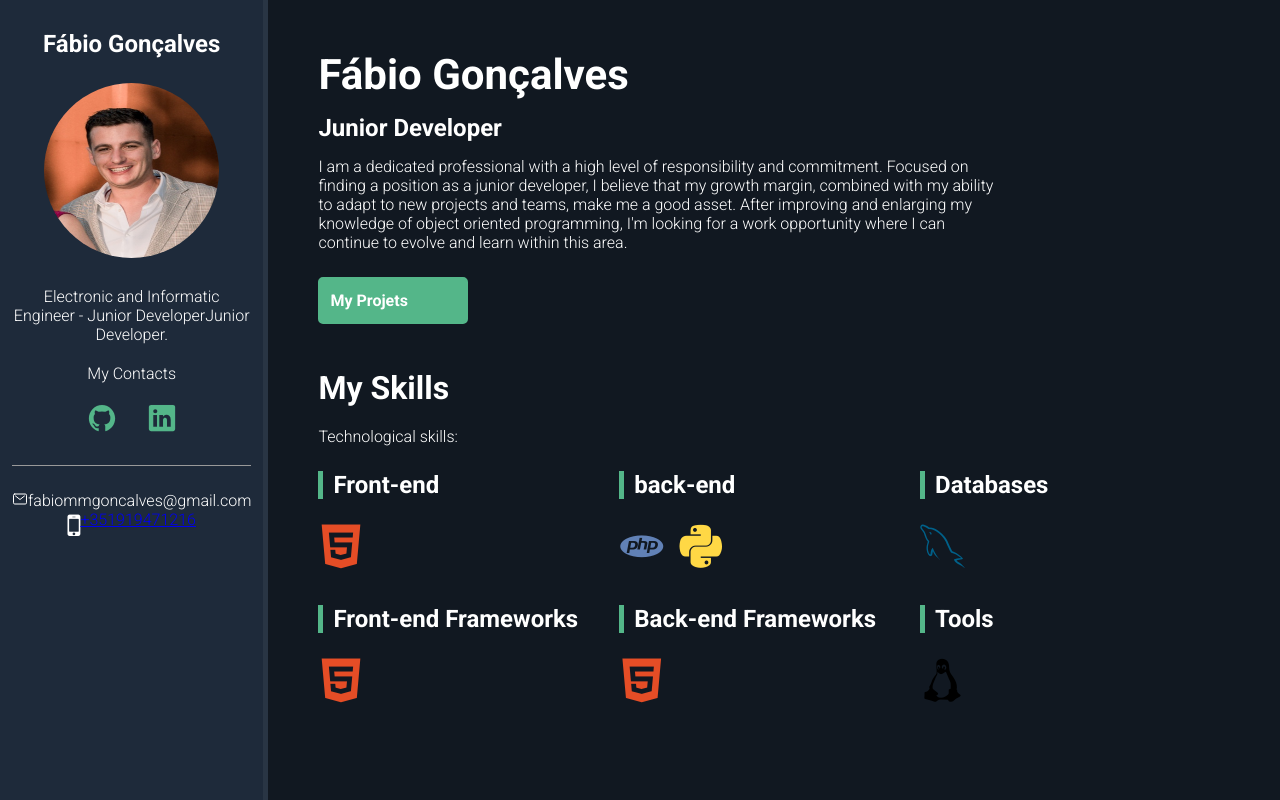
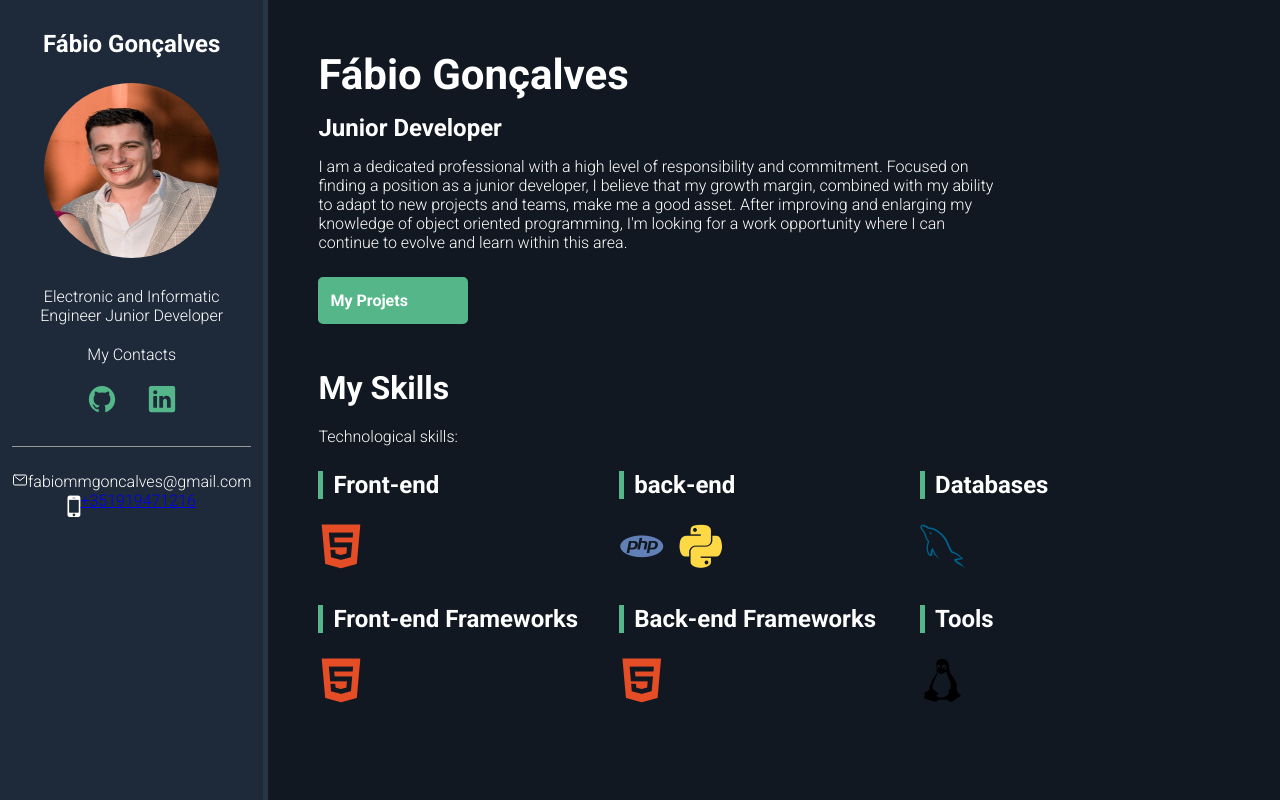
Before and after one commit to fabiogoncalve/fabiogoncalves.github.io, a plain HTML site: page index.html in a window 1280 px wide. Drawn offline with nearby package versions, Linux system fonts and the light colour scheme.

Commit message:
upadate30/09

```diff
--- a/index.html
+++ b/index.html
@@ -17,7 +17,7 @@
     <aside id="bio-container">
         <h2>Fábio Gonçalves</h2>
         <img id="bio-image" src="img/profile1.jpg" alt="Fábio Gonçalves">
-        <p>Electronic and Informatic Engineer - Junior Developer<span class="highlight">Junior Developer</span>.</p>
+        <p>Electronic and Informatic Engineer <span class="highlight">Junior Developer</span></p>
         <p id="welcome-text">My Contacts</p>
         <ul id="social-container">
         <li><a href="https://github.com/fabiogoncalve" target="_blank"><ion-icon name="logo-GitHub"></ion-icon></a></li>
```
